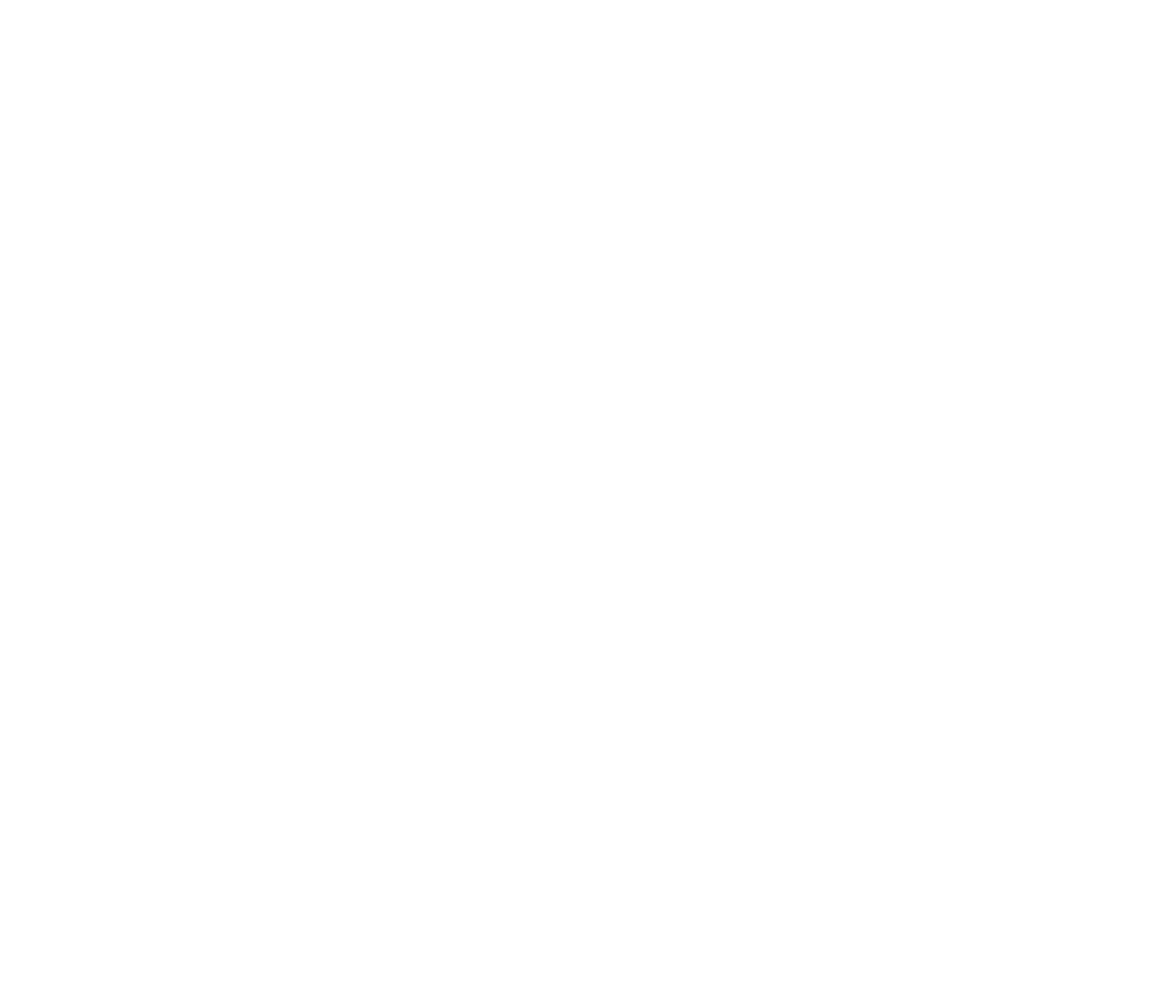
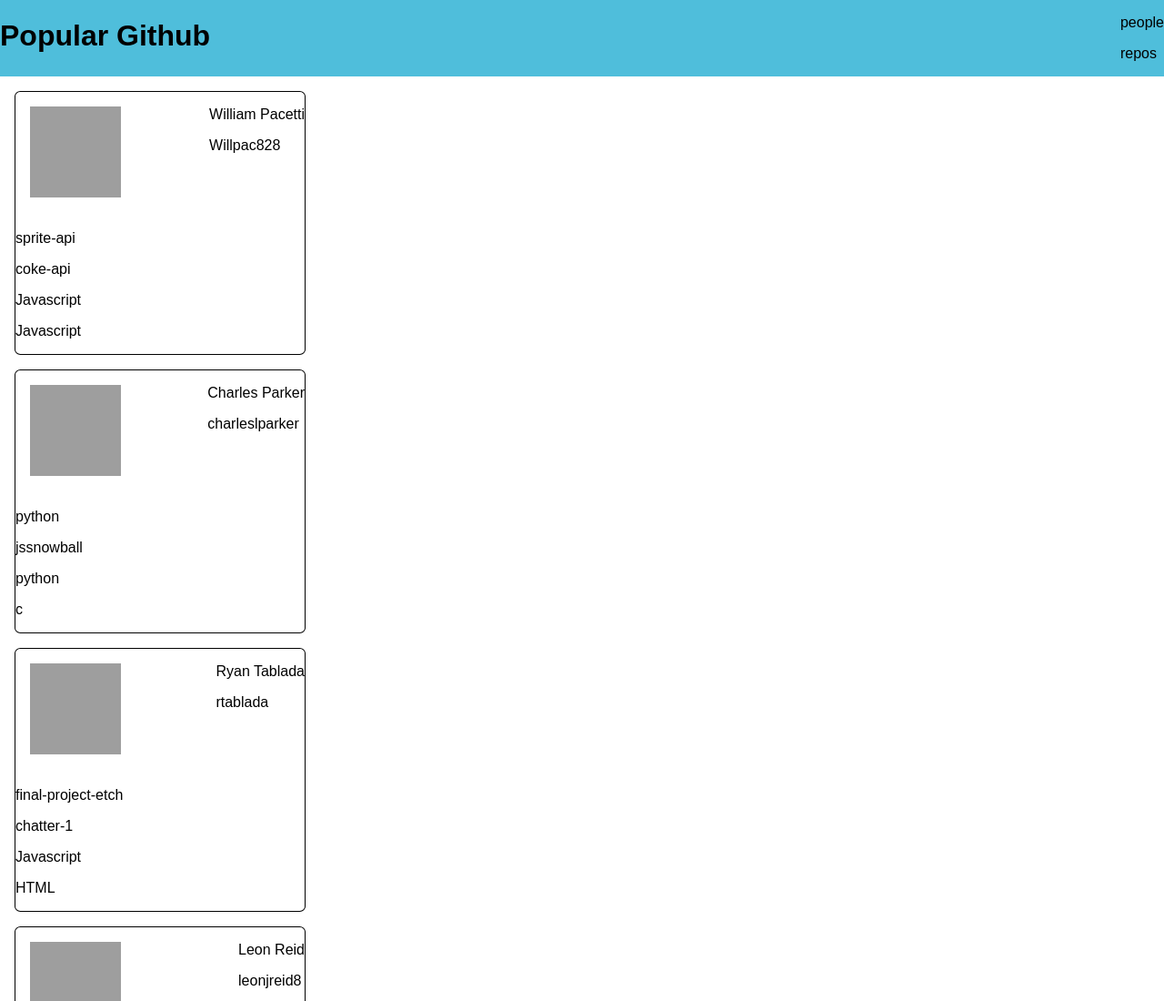
Before and after one commit to willpac828/02-box-model, a plain HTML site: page index.html in a window 1280 px wide. Shown: the top 1100 px of the page at 91% size. Before the commit the page ends 800 px from the top, so only its background shows below. Drawn offline with Linux system fonts and the light colour scheme; grey boxes are pictures that could not be loaded.

Commit message:
finishe markup (m/l)

```diff
--- a/index.html
+++ b/index.html
@@ -3,8 +3,174 @@
   <head>
     <meta charset="utf-8">
     <title>Project</title>
+    <link rel="stylesheet" href="styles/app.css">
   </head>
   <body>
+    <div class="header">
+      <div class="header__left">
+        <h1>Popular Github</h1>
+      </div>
+      <div class="header__right">
+        <p>people</p>
+        <p>repos</p>
+      </div>
+    </div>
+
+    <main>
+      <div class="profiles">
+        <div class="profiles__item-1">
+          <div class="user">
+            <img src="https://avatars2.githubusercontent.com/u/24994028?v=3&s=460" width="100rm" height="100rm" alt="Will Pacetti">
+              <div class="user__info">
+              <p class="user__name">William Pacetti</p>
+
+              <p class="user__username">Willpac828</p>
+              </div>
+          </div>
+          <div class="projects">
+            <div class="projects__1">
+              <p>sprite-api</p>
+              <p>coke-api</p>
+
+            </div>
+            <div class="projects__2">
+            <!--  <span class="projects__dot-1"></span> -->
+              <p>Javascript</p>
+              <p>Javascript</p>
+
+            </div>
+
+          </div>
+        </div>
+
+        <div class="profiles__item-1">
+          <div class="user">
+            <img src="https://avatars2.githubusercontent.com/u/1085239?v=3&s=460" width="100rm" height="100rm" alt="Charles Parker">
+              <div class="user__info">
+              <p class="user__name">Charles Parker</p>
+
+              <p class="user__username">charleslparker</p>
+              </div>
+          </div>
+          <div class="projects">
+            <div class="projects__1">
+              <p>python</p>
+              <p>jssnowball</p>
+
+            </div>
+            <div class="projects__2">
+            <!--  <span class="projects__dot-1"></span> -->
+              <p>python</p>
+              <p>c</p>
+
+            </div>
+
+          </div>
+        </div>
+        <div class="profiles__item-1">
+          <div class="user">
+            <img src="https://avatars2.githubusercontent.com/u/2532004?v=3&s=460" width="100rm" height="100rm" alt="Ryan Tablada">
+              <div class="user__info">
+              <p class="user__name">Ryan Tablada</p>
+
+              <p class="user__username">rtablada</p>
+              </div>
+          </div>
+          <div class="projects">
+            <div class="projects__1">
+              <p>final-project-etch</p>
+              <p>chatter-1</p>
+
+            </div>
+            <div class="projects__2">
+            <!--  <span class="projects__dot-1"></span> -->
+              <p>Javascript</p>
+              <p>HTML</p>
+
+            </div>
+
+          </div>
+        </div>
+        <div class="profiles__item-1">
+          <div class="user">
+            <img src="https://avatars1.githubusercontent.com/u/23302276?v=3&s=460" width="100rm" height="100rm" alt="Leon Reid">
+              <div class="user__info">
+              <p class="user__name">Leon Reid</p>
+
+              <p class="user__username">leonjreid8</p>
+              </div>
+          </div>
+          <div class="projects">
+            <div class="projects__1">
+              <p>zombie-mayhem</p>
+              <p>Java</p>
+
+            </div>
+            <div class="projects__2">
+            <!--  <span class="projects__dot-1"></span> -->
+              <p>CSS</p>
+              <p>Java</p>
+
+            </div>
+
+          </div>
+        </div>
+        <div class="profiles__item-1">
+          <div class="user">
+            <img src="https://avatars1.githubusercontent.com/u/195202?v=3&s=460" width="100rm" height="100rm" alt="Tyler Renelle">
+              <div class="user__info">
+              <p class="user__name">Tyler Renelle</p>
+
+              <p class="user__username">lefnire</p>
+              </div>
+          </div>
+          <div class="projects">
+            <div class="projects__1">
+              <p>HabitRPG/habitica</p>
+              <p>react-native-audio</p>
+
+            </div>
+            <div class="projects__2">
+            <!--  <span class="projects__dot-1"></span> -->
+              <p>Javascript</p>
+              <p>Objective-C</p>
+
+            </div>
+
+          </div>
+        </div>
+        <div class="profiles__item-1">
+          <div class="user">
+            <img src="https://avatars2.githubusercontent.com/u/461702?v=3&s=460" width="100rm" height="100rm" alt="Kartik Talwar">
+              <div class="user__info">
+              <p class="user__name">Kartik Talwar</p>
+
+              <p class="user__username">KartikTalwar</p>
+              </div>
+          </div>
+          <div class="projects">
+            <div class="projects__1">
+              <p>Duolingo</p>
+              <p>php-snapchat</p>
+
+            </div>
+            <div class="projects__2">
+            <!--  <span class="projects__dot-1"></span> -->
+              <p>Python</p>
+              <p>PHP</p>
+
+            </div>
+
+          </div>
+        </div>
+
+      </div>
+
+
+
+
+    </main>
 
   </body>
+
 </html>
--- a/styles/app.css
+++ b/styles/app.css
@@ -0,0 +1,81 @@
+body {
+  /* All backgrounds to go edge-to edge */
+  margin: 0;
+  font-family: sans-serif;
+
+}
+
+ul {
+  padding-left: 0;
+  list-style: none;
+
+}
+
+* {
+  box-sizing: border-box;
+}
+
+h1 {
+  display:inline-block;
+}
+
+span {
+  display:inline-block;
+}
+
+
+
+.header {
+  background-color: #4fbedb;
+  overflow: auto;
+
+
+}
+
+.header__right {
+  float: right;
+  display:inline-block;
+}
+
+.header__left {
+  float: left;
+  display: inline-block;
+}
+
+.profiles__item-1 {
+  width: 20em;
+  border: solid 1px black;
+  border-radius: 2%;
+  overflow: auto;
+  margin: 1em;
+}
+
+.user__info {
+  float: right;
+}
+
+
+.user__name {
+
+}
+
+.user__username {
+
+}
+
+.projects__1 {
+/*  float: right; */
+}
+
+
+
+img {
+  margin: 1em;
+
+}
+
+span {
+
+  border-radius: 50%;
+  background-color: black;
+}
```
